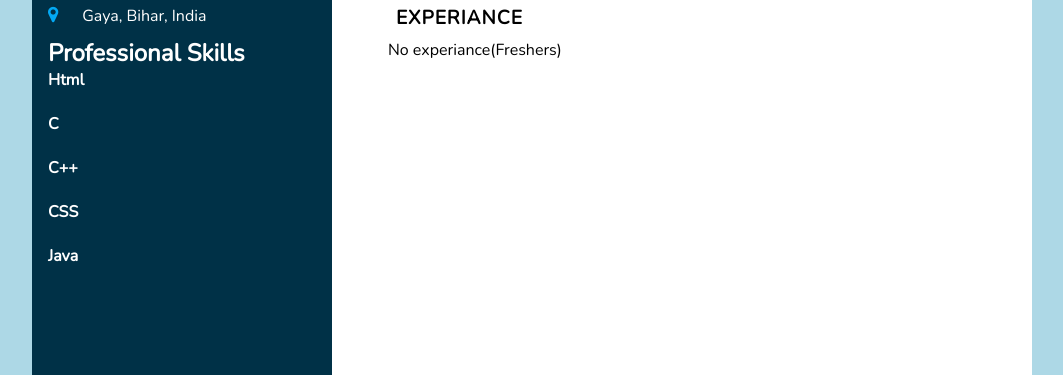
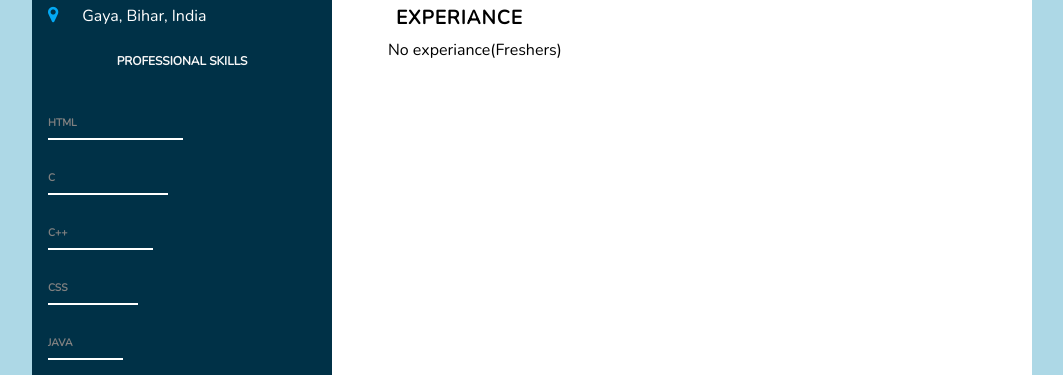
Before and after one commit to Deepa-47/ResponsiveResume, a plain HTML site: page index.html in a window 1280 px wide. Shown: the part 425-800 px from the top of the page, without its empty margins (32-1095 px from the left). Drawn offline with nearby package versions, Linux system fonts and the light colour scheme.

Commit message:
Update style.css

```diff
--- a/style.css
+++ b/style.css
@@ -104,7 +104,7 @@ body{
     font-weight: 300;
 }
 
-.skill-title
+.skills
 {
     font-size: 0.75rem;
     text-align: center;
@@ -113,7 +113,7 @@ body{
     color: #f7f7f7;
 }
 
-.skills .box{
+.skills-content .box{
     position: relative;
     width:100%;
     display: grid;
@@ -123,7 +123,7 @@ body{
     margin-top: 30px;
 }
 
-.skills .box h4{
+.skills-content .box h4{
     text-transform: uppercase;
     color: grey;
     font-weight: 0.65rem;
@@ -132,7 +132,7 @@ body{
     text-align: left;
 }
 
-.skills .box .progress-bar div{
+.skills-content .box .progress-bar div{
     border: 1px white solid;
     width: 100%;
 }
```
